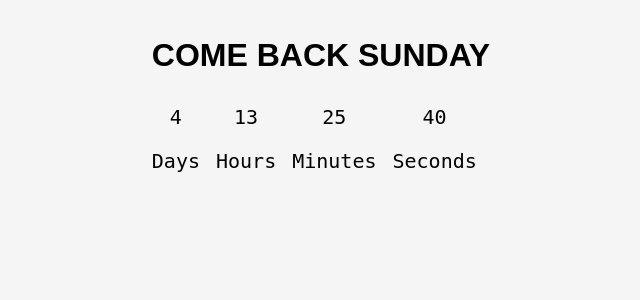
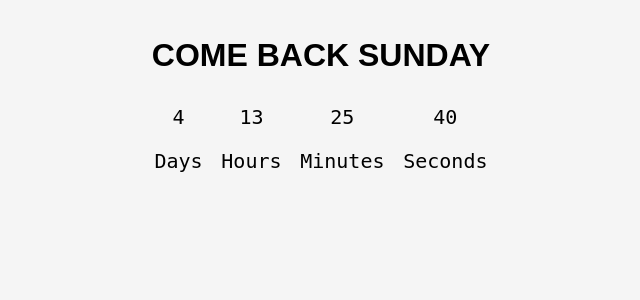
Before and after one commit to aidandomondon/comebacksunday, a Django app: page / in a window 1280 px wide. Shown: the part 301-601 px from the top of the page, without its empty margins (319-959 px from the left). Run offline with Django 5.2, Linux system fonts and the light colour scheme.

Commit message:
Countdown spacing

```diff
--- a/comebacksunday/basepages/static/basepages/welcome_page.css
+++ b/comebacksunday/basepages/static/basepages/welcome_page.css
@@ -37,6 +37,7 @@ body {
         display: flex;
         flex-direction: row;
         gap: 1em;
+        justify-content: space-evenly;
 
         .countdown-box {
             display: flex;
```
